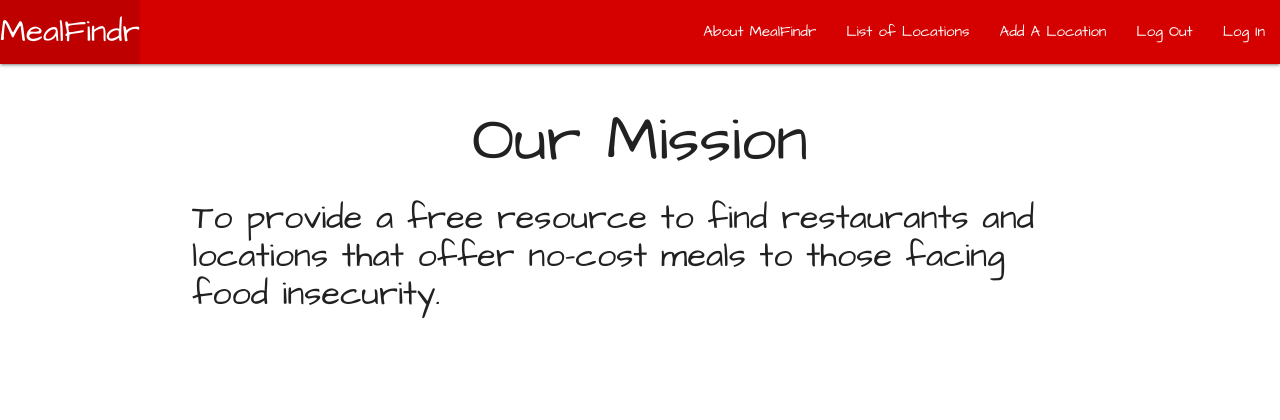
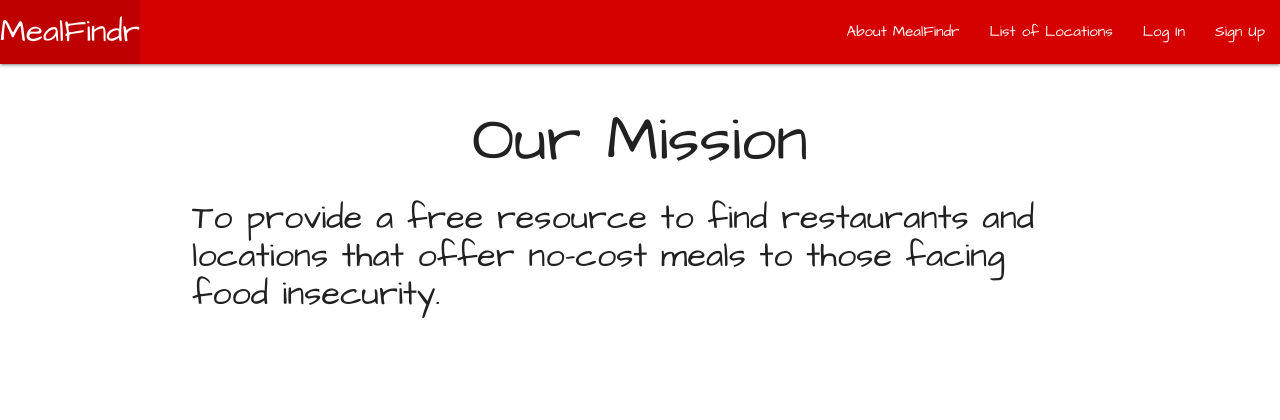
Before and after one commit to alecmason/MealFindr, a Django app: page /about/ in a window 1280 px wide. Shown: the top 420 px of the page. Run offline with Django 3.2, Linux system fonts and the light colour scheme.

Commit message:
Adding links to base template

```diff
--- a/MealFindr_app/templates/base.html
+++ b/MealFindr_app/templates/base.html
@@ -31,11 +31,16 @@
           </section>
           <ul class="navlist right">
             <li><a href="{% url 'about' %}">About MealFindr</a></li>
-            <li><a href="/eaterys">List of Locations</a></li>
+            <li><a href="{% url 'index' %}">List of Locations</a></li>
 
-            <li><a href=/eaterys/create>Add A Location</a></li>
-            <li><a href=#>Log Out</a></li>
-            <li><a href=#>Log In</a></li>
+            {% if user.is_authenticated %}
+
+            <li><a href="{% url 'eaterys_create' %}">Add A Location</a></li>
+            <li><a href="{% url 'logout' %}">Log Out</a></li>
+            {% else %}
+            <li><a href="{% url 'login' %}">Log In</a></li>
+            <li><a href="{% url 'signup' %}">Sign Up</a></li>
+            {% endif %}
 
           </ul>
         </div>
```
